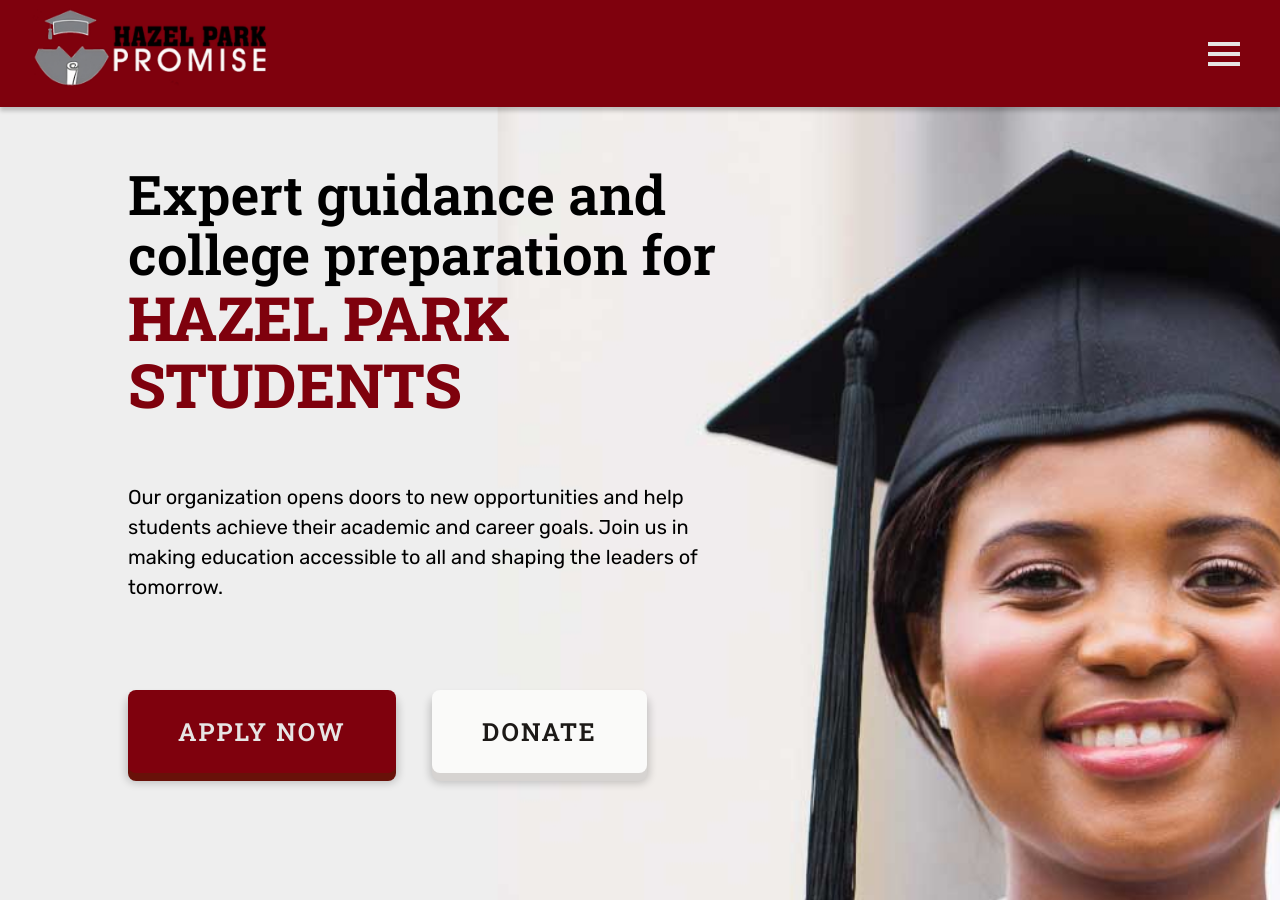
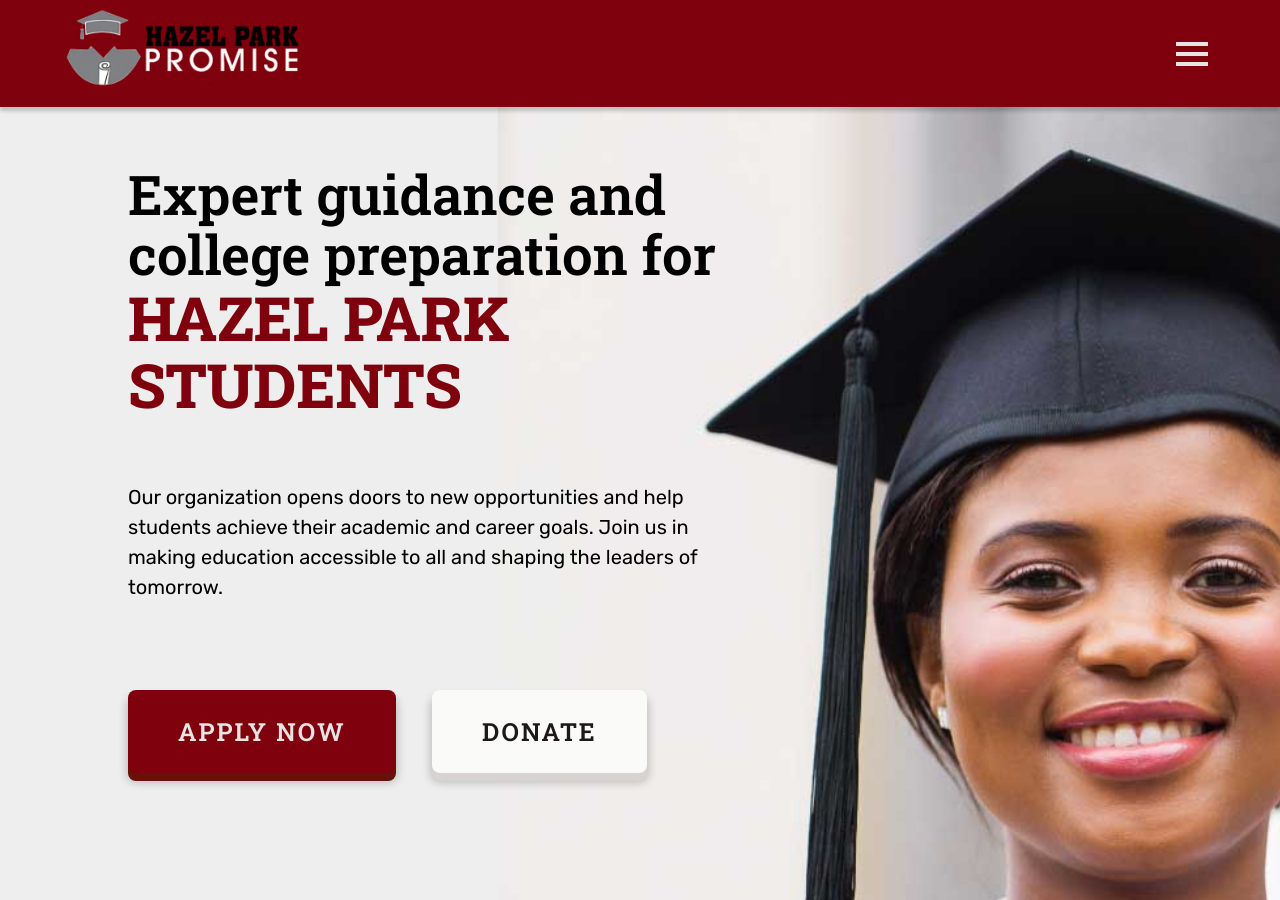
Before and after one commit to rsdrew/promiseZone, a Jekyll site: the page built from index.html, in a window 1280 px wide and 900 px high. Built offline with Jekyll 4.4.1, drawn with Linux system fonts in a browser that asks for light colours.

Commit message:
Navbar now spans the same width as the page content.

```diff
--- a/_includes/components/navbar.html
+++ b/_includes/components/navbar.html
@@ -1,4 +1,4 @@
-<nav>
+<nav class="container">
   <div class="navbar">
     <div class="logo">
       <a href="{{ site.baseurl }}/"
--- a/_sass/components/navbar.scss
+++ b/_sass/components/navbar.scss
@@ -12,6 +12,11 @@
   transition: top 0.2s ease-in-out;
 }
 
+nav.container {
+  padding-top: var(--sp-md);
+  padding-bottom: var(--sp-md);
+}
+
 nav.navbar--hidden {
   top: -110px;
 }
@@ -23,9 +28,6 @@
   display: flex;
   align-items: center;
   justify-content: space-between;
-  margin: auto;
-  /* background: red; */
-  padding: 0.5rem 2rem;
 }
 .navbar a {
   font-family: var(--ff-header);
@@ -154,10 +156,9 @@
 .links li {
   border-radius: var(--border-radius);
 }
-@media (max-width: 1280px) {
+@media (max-width: 1500px) {
   nav .navbar {
     max-width: 100%;
-    padding: 0.5rem 2rem;
   }
 
   nav .navbar .logo a {
```
